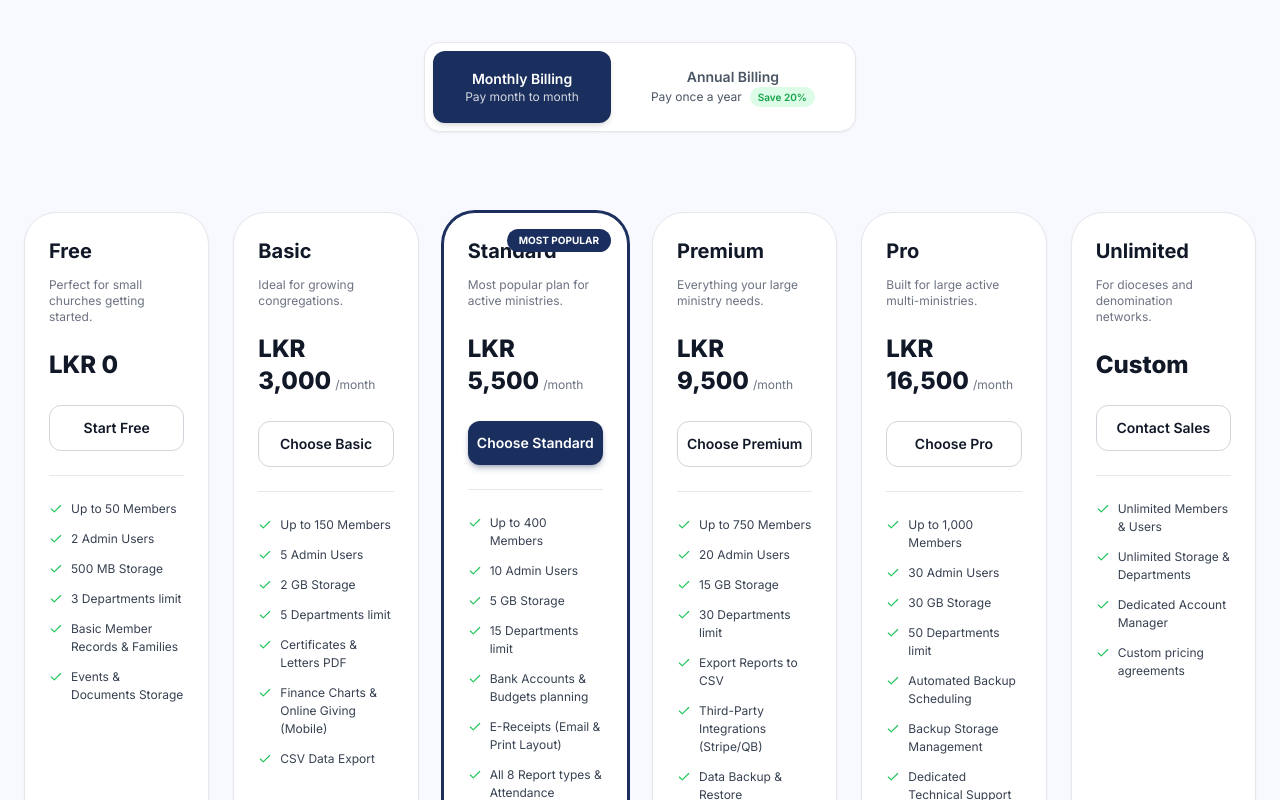
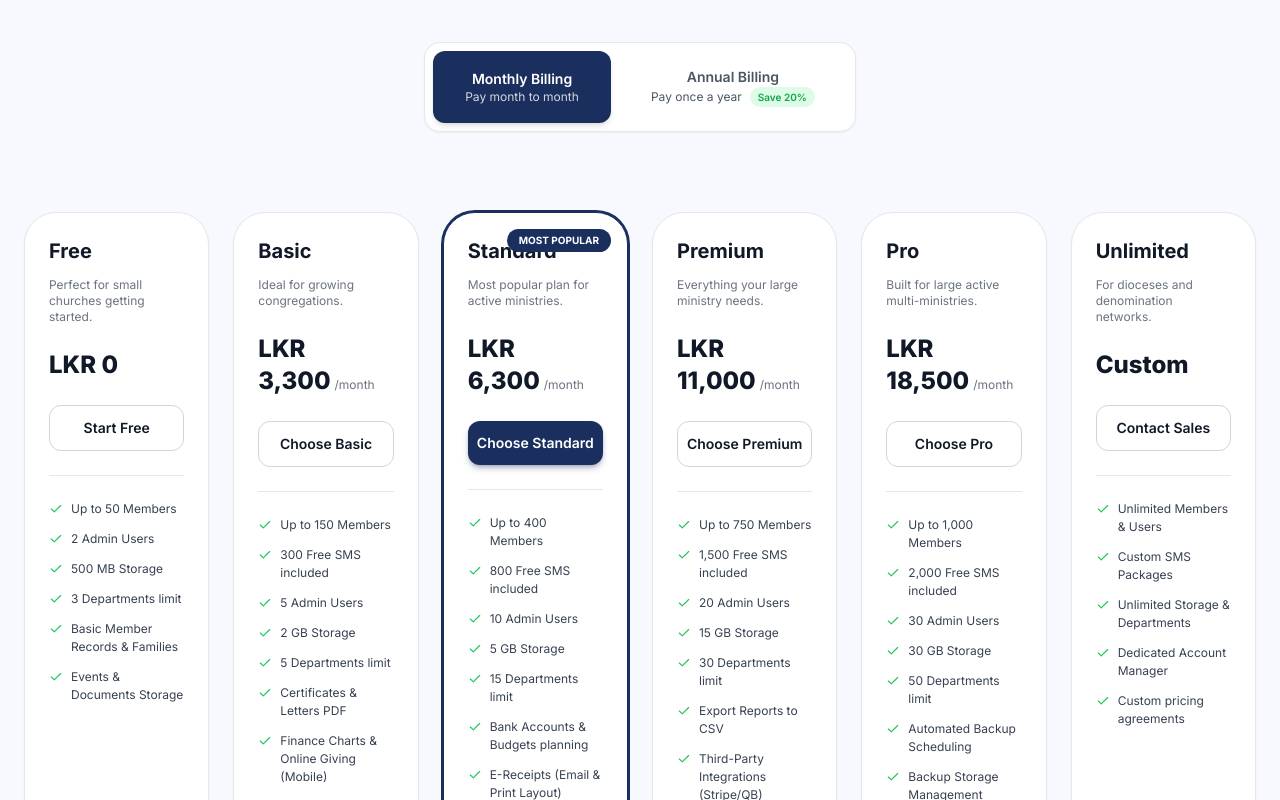
Before and after one commit to FaithCore-SaaS-Project/Website, a Next.js app: page /pricing in a window 1280 px wide. Shown: the part 403-1203 px from the top of the page. Built offline with nearby package versions, Linux system fonts and the light colour scheme.

Commit message:
feat: Update pricing plans with SMS quotas

```diff
--- a/src/components/pricing/PricingCards.tsx
+++ b/src/components/pricing/PricingCards.tsx
@@ -37,13 +37,14 @@ const PLANS: Plan[] = [
   },
   {
     name: "Basic",
-    monthlyPrice: "LKR 3,000",
-    annualPrice: "LKR 2,400",
+    monthlyPrice: "LKR 3,300",
+    annualPrice: "LKR 2,640",
     description: "Ideal for growing congregations.",
     button: "Choose Basic",
     highlighted: false,
     features: [
       "Up to 150 Members",
+      "300 Free SMS included",
       "5 Admin Users",
       "2 GB Storage",
       "5 Departments limit",
@@ -54,14 +55,15 @@ const PLANS: Plan[] = [
   },
   {
     name: "Standard",
-    monthlyPrice: "LKR 5,500",
-    annualPrice: "LKR 4,400",
+    monthlyPrice: "LKR 6,300",
+    annualPrice: "LKR 5,040",
     description: "Most popular plan for active ministries.",
     button: "Choose Standard",
     highlighted: true,
     badge: "MOST POPULAR",
     features: [
       "Up to 400 Members",
+      "800 Free SMS included",
       "10 Admin Users",
       "5 GB Storage",
       "15 Departments limit",
@@ -74,13 +76,14 @@ const PLANS: Plan[] = [
   },
   {
     name: "Premium",
-    monthlyPrice: "LKR 9,500",
-    annualPrice: "LKR 7,600",
+    monthlyPrice: "LKR 11,000",
+    annualPrice: "LKR 8,800",
     description: "Everything your large ministry needs.",
     button: "Choose Premium",
     highlighted: false,
     features: [
       "Up to 750 Members",
+      "1,500 Free SMS included",
       "20 Admin Users",
       "15 GB Storage",
       "30 Departments limit",
@@ -93,13 +96,14 @@ const PLANS: Plan[] = [
   },
   {
     name: "Pro",
-    monthlyPrice: "LKR 16,500",
-    annualPrice: "LKR 13,200",
+    monthlyPrice: "LKR 18,500",
+    annualPrice: "LKR 14,800",
     description: "Built for large active multi-ministries.",
     button: "Choose Pro",
     highlighted: false,
     features: [
       "Up to 1,000 Members",
+      "2,000 Free SMS included",
       "30 Admin Users",
       "30 GB Storage",
       "50 Departments limit",
@@ -117,6 +121,7 @@ const PLANS: Plan[] = [
     highlighted: false,
     features: [
       "Unlimited Members & Users",
+      "Custom SMS Packages",
       "Unlimited Storage & Departments",
       "Dedicated Account Manager",
       "Custom pricing agreements",
```
